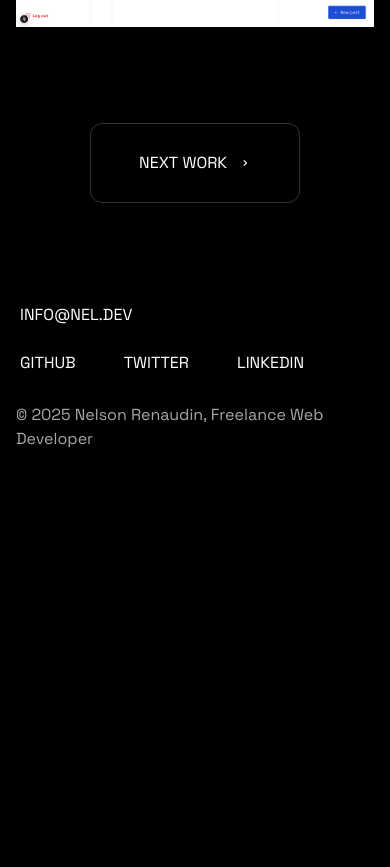
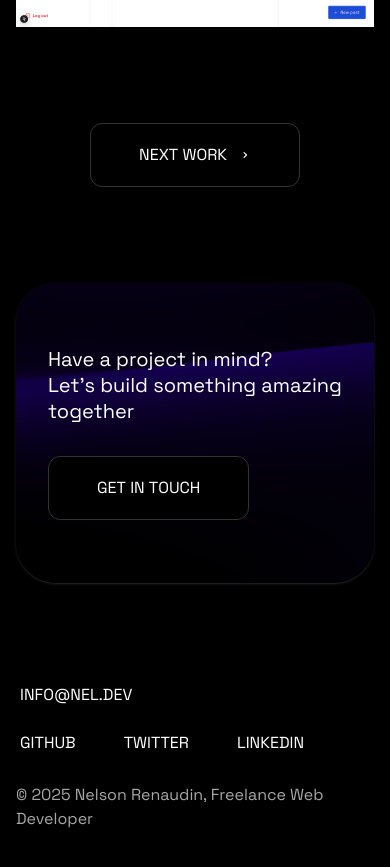
Before and after one commit to nelrnd/portfolio, a Next.js app: page /work/ahsi in a window 390 px wide. Shown: the part 1820-2687 px from the top of the page. Before the commit the page ends 2319 px from the top, so only its background shows below. Built offline with nearby package versions, Linux system fonts and the light colour scheme.

Commit message:
Create CTA section

```diff
--- a/app/globals.css
+++ b/app/globals.css
@@ -88,7 +88,7 @@ body {
 }
 
 #gradient-canvas {
-  --gradient-color-1: #333;
+  --gradient-color-1: #20007d;
   --gradient-color-2: #000000;
   --gradient-color-3: #000000;
 }
--- a/app/work/[slug]/page.tsx
+++ b/app/work/[slug]/page.tsx
@@ -1,4 +1,5 @@
 import AnimatedHeading from "@/components/animated-heading"
+import CTA from "@/components/cta"
 import Grid from "@/components/grid"
 import { MagneticLink } from "@/components/magnetic"
 import Section from "@/components/section"
@@ -68,6 +69,7 @@ export default async function Page({ params }: Props) {
         </Section>
       )}
       <ProjectNext nextProject={nextProject} />
+      <CTA />
     </main>
   )
 }
--- a/components/contact-form.tsx
+++ b/components/contact-form.tsx
@@ -70,7 +70,7 @@ export default function ContactForm() {
       <MagneticButton
         type="submit"
         disabled={isPending}
-        className="bg-foreground text-background w-full"
+        className="bg-foreground text-background w-full font-medium"
         locked={true}
       >
         {isPending ? "Loading..." : "Submit"}
--- /dev/null
+++ b/components/cta.tsx
@@ -0,0 +1,26 @@
+import data from "@/data.json"
+import Section from "./section"
+import { MagneticLink } from "./magnetic"
+import GradientBackground from "./gradient-background"
+
+export default function CTA() {
+  const { cta } = data
+
+  return (
+    <Section>
+      <div className="relative h-[300px] md:h-[400px] rounded-[40px] overflow-hidden shadow shadow-soft/20 flex items-center">
+        <div className="relative z-10 p-8 md:p-16 space-y-8">
+          <h2 className="text-xl md:text-4xl leading-[130%]">
+            Have a project in mind?
+            <br />
+            Let's build something amazing together
+          </h2>
+          <MagneticLink href={cta.href} className="w-fit">
+            {cta.button}
+          </MagneticLink>
+        </div>
+        <GradientBackground className="scale-200" />
+      </div>
+    </Section>
+  )
+}
--- a/components/magnetic.tsx
+++ b/components/magnetic.tsx
@@ -157,7 +157,7 @@ export function MagneticButton({
   return (
     <button
       className={cn(
-        "cursor-pointer appearance-none border border-border hover:border-foreground bg-background text-foreground rounded-xl group active:scale-95 will-change-transform h-20 min-w-48 px-12 md:text-xl overflow-hidden flex items-center justify-center disabled:opacity-50",
+        "cursor-pointer appearance-none border border-border hover:border-foreground bg-background text-foreground rounded-xl group active:scale-95 will-change-transform h-16 md:h-20 min-w-48 px-12 md:text-xl overflow-hidden flex items-center justify-center disabled:opacity-50",
         className
       )}
       {...props}
@@ -334,7 +334,7 @@ export function MagneticLink({
   return (
     <Link
       className={cn(
-        "cursor-pointer appearance-none border border-border hover:border-foreground bg-background text-foreground rounded-xl group active:scale-95 will-change-transform h-20 min-w-48 px-12 md:text-xl overflow-hidden flex items-center justify-center",
+        "cursor-pointer appearance-none border border-border hover:border-foreground bg-background text-foreground rounded-xl group active:scale-95 will-change-transform h-16 md:h-20 min-w-48 px-12 md:text-xl overflow-hidden flex items-center justify-center",
         className
       )}
       {...props}
--- a/components/personal-info.tsx
+++ b/components/personal-info.tsx
@@ -4,6 +4,7 @@ import Clock from "./clock"
 import Section from "./section"
 import data from "@/data.json"
 import Grid from "./grid"
+import { MagneticLink } from "./magnetic"
 
 export default function PersonalInfo() {
   const { location, timezone, status } = data.personalInfo
@@ -12,26 +13,28 @@ export default function PersonalInfo() {
       <Grid className="sm:grid-cols-2 bg-background border border-border rounded-2xl px-8 py-12 sm:p-[3.125rem] overflow-hidden">
         <div className="space-y-8 sm:space-y-16">
           <div>
-            <h4 className="uppercase text-soft lg:text-xl mb-1">Current in</h4>
+            <h4 className="uppercase text-soft mb-1">Currently in</h4>
             <p className="text-xl sm:text-[1.875rem] lg:text-[2.5rem] leading-none">
               {location}
             </p>
           </div>
           <div>
-            <h4 className="uppercase text-soft text-xl mb-1">Local time is</h4>
+            <h4 className="uppercase text-soft mb-1">Local time is</h4>
             <p className="text-xl sm:text-[1.875rem] lg:text-[2.5rem] leading-none">
               <Clock timezone={timezone} />
             </p>
           </div>
           <div>
-            <h4 className="uppercase text-soft text-xl mb-1">
+            <h4 className="uppercase text-soft mb-1">
               AT THE MOMENT, I&apos;M
             </h4>
             <p className="text-xl sm:text-[1.875rem] lg:text-[2.5rem] leading-none">
               {status}
             </p>
           </div>
-          <Button>Start</Button>
+          <MagneticLink href="/contact" className="w-fit">
+            Get in touch
+          </MagneticLink>
         </div>
 
         <Image
--- a/data.json
+++ b/data.json
@@ -112,11 +112,10 @@
   },
   "about": "From stop motion animation with my LEGOs at 11 to doing 3d render of my Minecraft world, I've always had a passion for creating stuff on my computer. When I stumbled upon design and programming, I really liked it and decided to made it my job. From that day, I help businesses thrive in the digital world and increase sales. I also enjoy adventure, good design, and nature.",
   "cta": {
-    "text": "Wanna talk to me about an idea?",
-    "buttonText": "Let's connect",
-    "url": "/contact"
+    "headline": "Have a project in mind? Let's build something amazing together",
+    "button": "Get in touch",
+    "href": "/contact"
   },
-
   "contact": {
     "title": "Let's start something",
     "email": "info@nel.dev"
```
